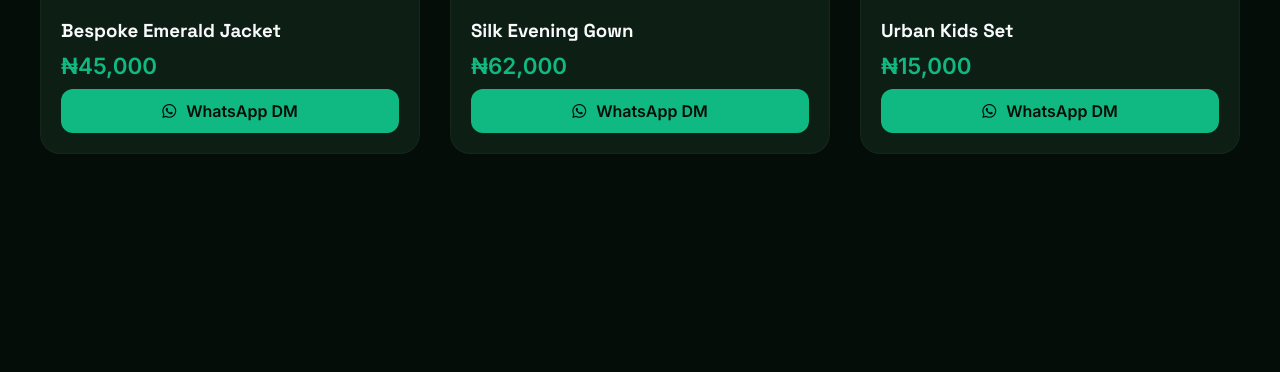
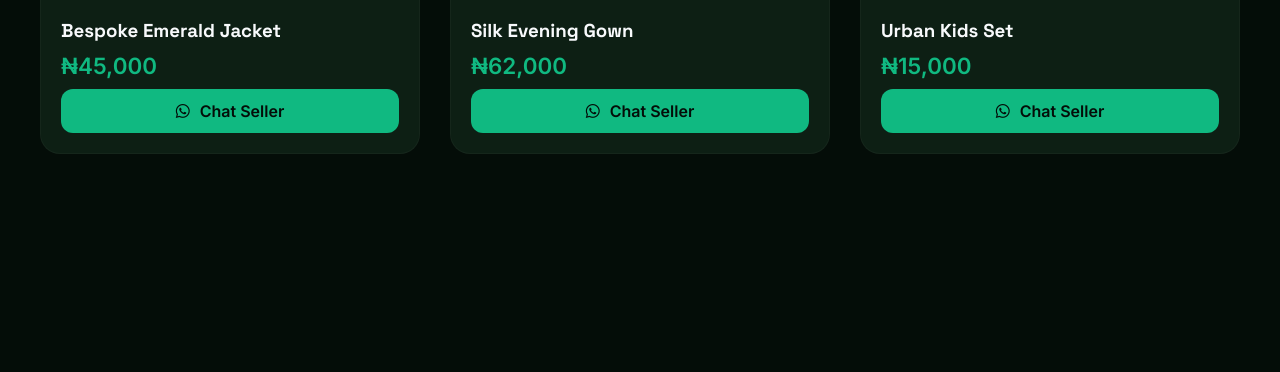
Before and after one commit to Lordave111/-vetir, a Flask app: page / in a window 1280 px wide. Shown: the part 428-800 px from the top of the page. Run offline with Flask 3, Linux system fonts and the light colour scheme.

Commit message:
Update market.html

```diff
--- a/templates/market.html
+++ b/templates/market.html
@@ -50,8 +50,9 @@
             <div class="details">
                 <h3 style="margin:0; font-family:'Space Grotesk';">{{ item.name }}</h3>
                 <div class="price">₦{{ item.price }}</div>
-                <a href="https://wa.me/{{ item.phone }}?text=I want to buy: {{ item.name }}" class="wa-btn">
-                    <i class="fab fa-whatsapp"></i> WhatsApp DM
+                <a href="https://wa.me/{{ item.seller.whatsapp }}?text=Hello, I am interested in the {{ item.name }} (₦{{ item.price }})"
+                   class="wa-btn" target="_blank">
+                    <i class="fab fa-whatsapp"></i> Chat Seller
                 </a>
             </div>
         </div>
```
